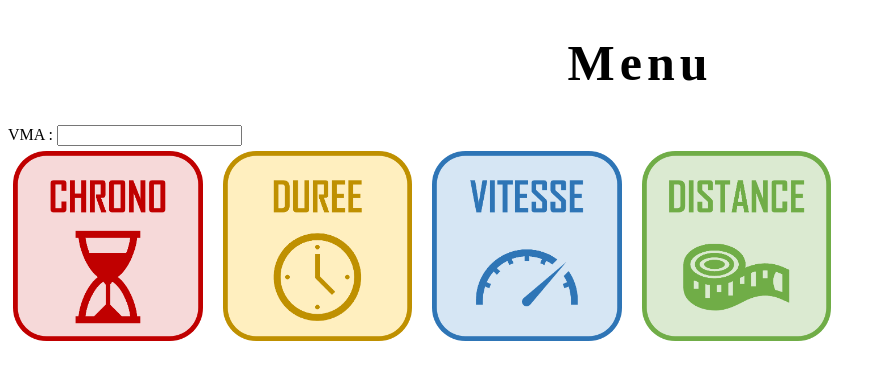
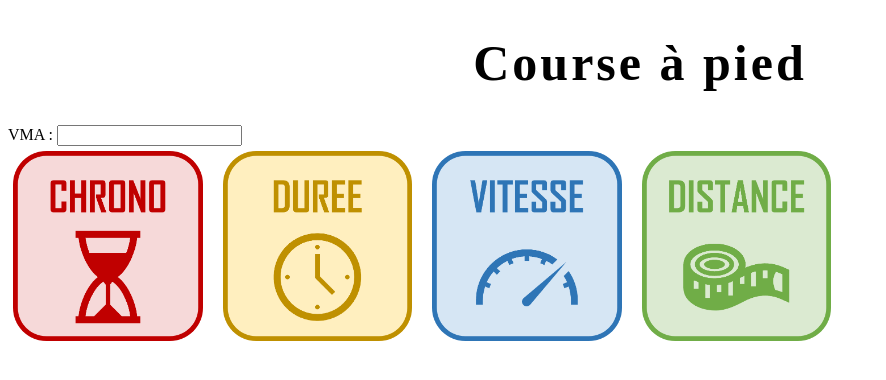
Before and after one commit to CoBrlt/Course-A-Pied, a plain HTML site: page index.html in a window 1280 px wide. Shown: the whole page, without its empty margins (0-886 px from the left). Drawn offline with Linux system fonts and the light colour scheme.

Commit message:
not much new

```diff
--- a/index.html
+++ b/index.html
@@ -10,7 +10,7 @@
 </head>
 
 <body>
-    <h1>Menu</h1>
+    <h1>Course à pied</h1>
     <div id="affichage_vma" >
         <label for="vma">VMA :
             <input type="number" id="vma_input" name="vma">
--- a/style.css
+++ b/style.css
@@ -14,13 +14,10 @@
 h1 {
   text-align: center;
   font-size: 50px;
+  font-family: 'agency-fb';
   color: black;
-  letter-spacing: 5px;
+  letter-spacing: 3px;
 }
-
-
-
-
 
 .menu_button img{
     width: 15%;
@@ -30,14 +27,4 @@ h1 {
     justify-content: center; /*Don't do anything?*/
     margin-right: 10px;
     padding: 5px;
-
     }
-
-/* img .menu_button {
-
-    display: inline-block;
-    display: flex;
-    align-items: center;
-    justify-content: center;
-
-  } */
```
